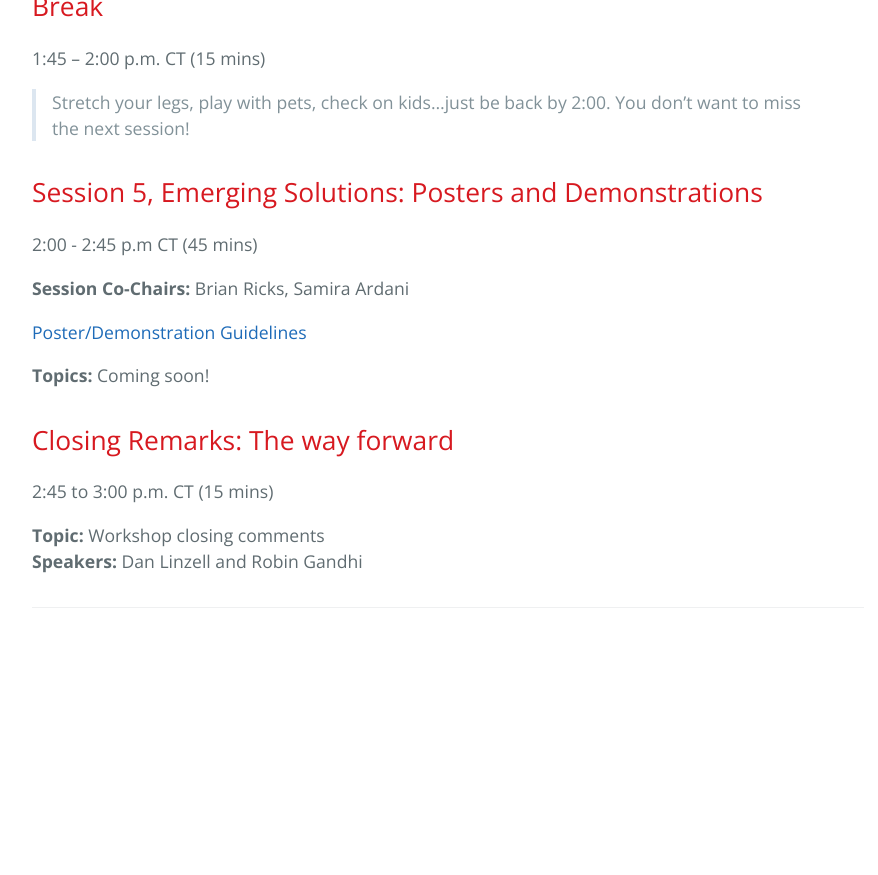
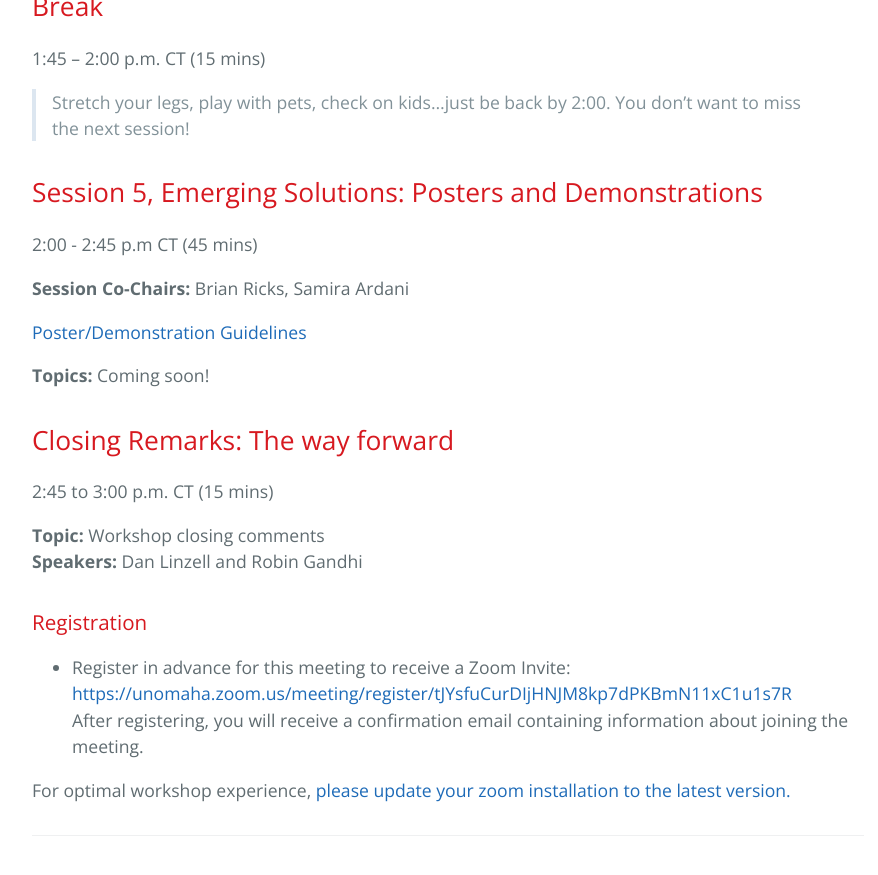
Before and after one commit to BridgingBigData/BridgingBigData.github.io, a Jekyll site: the page built from pages/bbd2020agenda.md, in a window 1280 px wide and 900 px high, scrolled down 5576 px. Shown: the top 875 px of the window, without its empty margins (192-1070 px from the left). Built offline with Jekyll 4.4.1, drawn with Linux system fonts in a browser that asks for light colours; before the commit the page ends 6248 px from its top, so only the background shows below that.

Commit message:
Update bbd2020agenda.md

```diff
--- a/pages/bbd2020agenda.md
+++ b/pages/bbd2020agenda.md
@@ -118,3 +118,11 @@ Take a quick poll to express your area of interest for the Breakout session
 
 **Topic:** Workshop closing comments
 **Speakers:** Dan Linzell and Robin Gandhi
+
+
+### Registration
+- Register in advance for this meeting to receive a Zoom Invite:
+[https://unomaha.zoom.us/meeting/register/tJYsfuCurDIjHNJM8kp7dPKBmN11xC1u1s7R](https://unomaha.zoom.us/meeting/register/tJYsfuCurDIjHNJM8kp7dPKBmN11xC1u1s7R)
+After registering, you will receive a confirmation email containing information about joining the meeting.
+
+For optimal workshop experience, [please update your zoom installation to the latest version.](https://support.zoom.us/hc/en-us/articles/201362233-Upgrade-update-to-the-latest-version)
```
